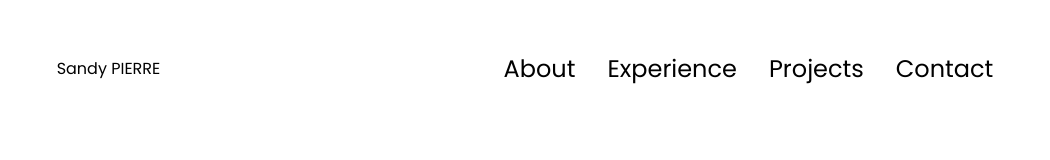
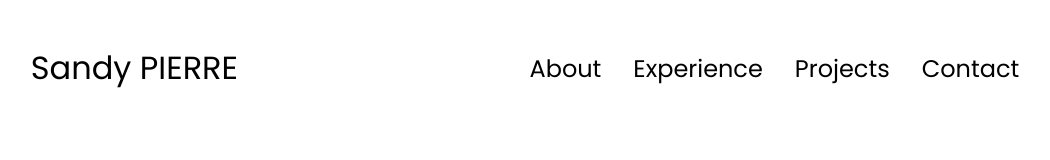
Before and after one commit to spi971/beubixelV2, a website built with Vite: page index.html in a window 1280 px wide. Shown: the whole page, without its empty margins (115-1165 px from the left). Built offline with nearby package versions, Linux system fonts and the light colour scheme.

Commit message:
nav style implementaion : part II

```diff
--- a/src/style.css
+++ b/src/style.css
@@ -54,3 +54,11 @@ a:hover {
   text-underline-offset: 1rem;
   text-decoration-color: rgb(181, 181, 181);
 }
+
+.logo {
+  font-size: 2rem;
+}
+
+.logo::hover {
+  cursor: default;
+}
```
